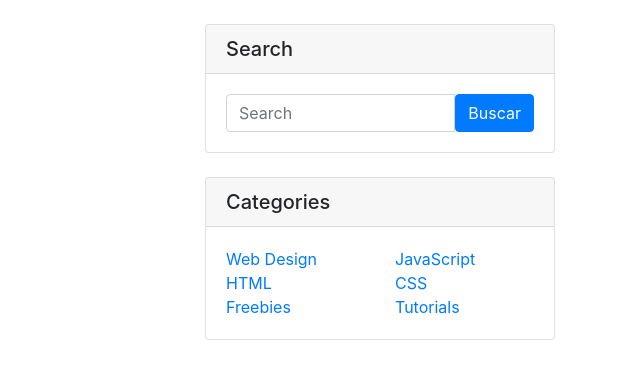
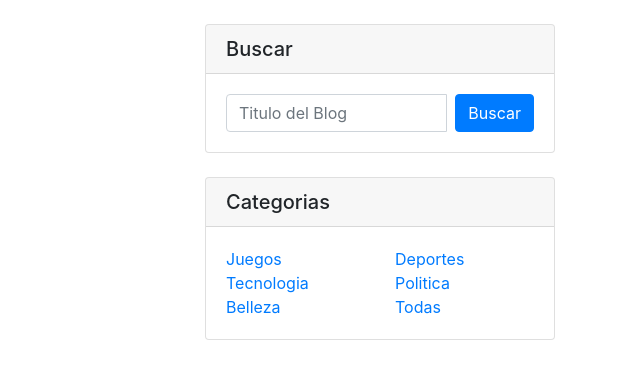
Before and after one commit to oscarock/blog-sym, a Symfony app: template templates/blog/index.html.twig in a window 1280 px wide. Shown: the part 56-435 px from the top of the page, without its empty margins (640-1280 px from the left). Run offline with Twig, Linux system fonts and the light colour scheme; the template is opened without the code that fills it, so the values that code supplies are empty; some libraries are stand-ins or nearby versions.

Commit message:
Crea la funcionalidad de buscar por categoria

```diff
--- a/config/routes.yaml
+++ b/config/routes.yaml
@@ -20,3 +20,7 @@ edit:
 search:
   path: /search
   controller: App\Controller\BlogController::searchTittle
+
+search_category:
+  path: /search/{category}
+  controller: App\Controller\BlogController::searchCategory
--- a/templates/base.html.twig
+++ b/templates/base.html.twig
@@ -9,7 +9,7 @@
     <body style="padding-top: 56px;">
         <nav class="navbar navbar-expand-lg navbar-dark bg-dark fixed-top">
             <div class="container">
-                <a class="navbar-brand" href="#">Blog</a>
+                <a class="navbar-brand" href="blog">Blog</a>
                 <button class="navbar-toggler" type="button" data-toggle="collapse" data-target="#navbarResponsive" aria-controls="navbarResponsive" aria-expanded="false" aria-label="Toggle navigation">
                     <span class="navbar-toggler-icon"></span>
                 </button>
--- a/templates/blog/index.html.twig
+++ b/templates/blog/index.html.twig
@@ -12,6 +12,7 @@
                 <img class="card-img-top" src="{{ blog.image }}" alt="Card image cap">
                 <div class="card-body">
                     <h2 class="card-title">{{ blog.title }}</h2>
+                    <h6><b>Categoria:</b> {{ blog.topic }}</h6>
                     <p class="card-text">{{ blog.body|length > 100 ? blog.body|slice(0, 100) ~ '...' : blog.body  }}</p>
                     <a href="{{ path('show', {'id': blog.id}) }}" class="btn btn-primary" target="_blank">Ver Mas &rarr;</a>
                 </div>
@@ -26,14 +27,14 @@
 
         <div class="col-md-4">
             <div class="card my-4">
-                <h5 class="card-header">Search</h5>
+                <h5 class="card-header">Buscar</h5>
                 <div class="card-body">
                     <div class="input-group">
                         <form class="pull-right hidden" role="search" id="nav-search-form" method="get" action="{{ path('search') }}">
                             <div class="input-group">
-                                <input type="text" class="form-control" placeholder="Search" name ="search">
+                                <input type="text" class="form-control" placeholder="Titulo del Blog" name ="search">
                                 <span class="input-group-btn">
-                                    <button type="submit" class="btn btn-primary">Buscar</button>
+                                    <button type="submit" class="btn btn-primary ml-2">Buscar</button>
                                 </span>
                             </div>
                         </form>
@@ -42,32 +43,32 @@
             </div>
 
             <div class="card my-4">
-                <h5 class="card-header">Categories</h5>
+                <h5 class="card-header">Categorias</h5>
                 <div class="card-body">
                     <div class="row">
                         <div class="col-lg-6">
                             <ul class="list-unstyled mb-0">
                                 <li>
-                                    <a href="#">Web Design</a>
+                                    <a href="{{ path('search_category', {'category': 'juegos'}) }}">Juegos</a>
                                 </li>
                                 <li>
-                                    <a href="#">HTML</a>
+                                    <a href="{{ path('search_category', {'category': 'tecnologia'}) }}">Tecnologia</a>
                                 </li>
                                 <li>
-                                    <a href="#">Freebies</a>
+                                    <a href="{{ path('search_category', {'category': 'belleza'}) }}">Belleza</a>
                                 </li>
                             </ul>
                         </div>
                         <div class="col-lg-6">
                             <ul class="list-unstyled mb-0">
                                 <li>
-                                    <a href="#">JavaScript</a>
+                                    <a href="{{ path('search_category', {'category': 'deportes'}) }}">Deportes</a>
                                 </li>
                                 <li>
-                                    <a href="#">CSS</a>
+                                    <a href="{{ path('search_category', {'category': 'politica'}) }}">Politica</a>
                                 </li>
                                 <li>
-                                    <a href="#">Tutorials</a>
+                                    <a href="{{ path('search_category', {'category': 'todas'}) }}">Todas</a>
                                 </li>
                             </ul>
                         </div>
```
Also changed, not shown: src/Controller/BlogController.php (+19 -0 lines).
